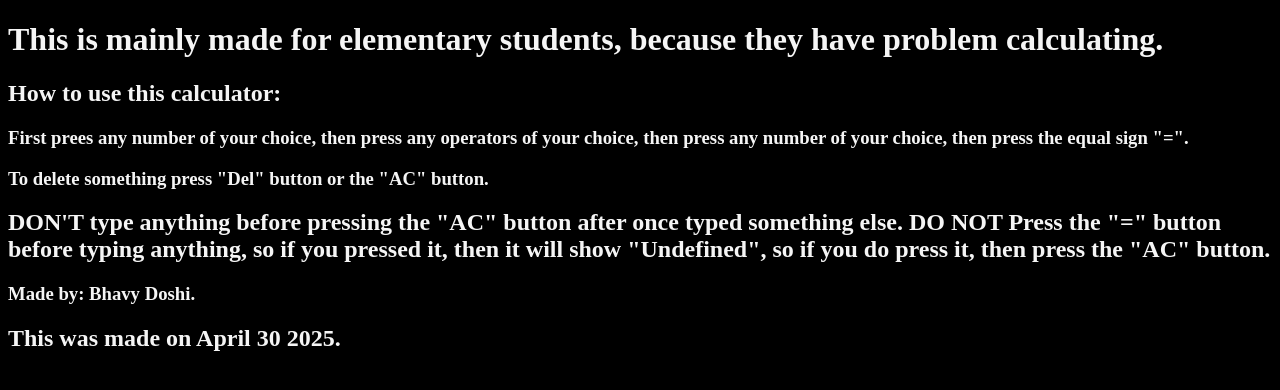
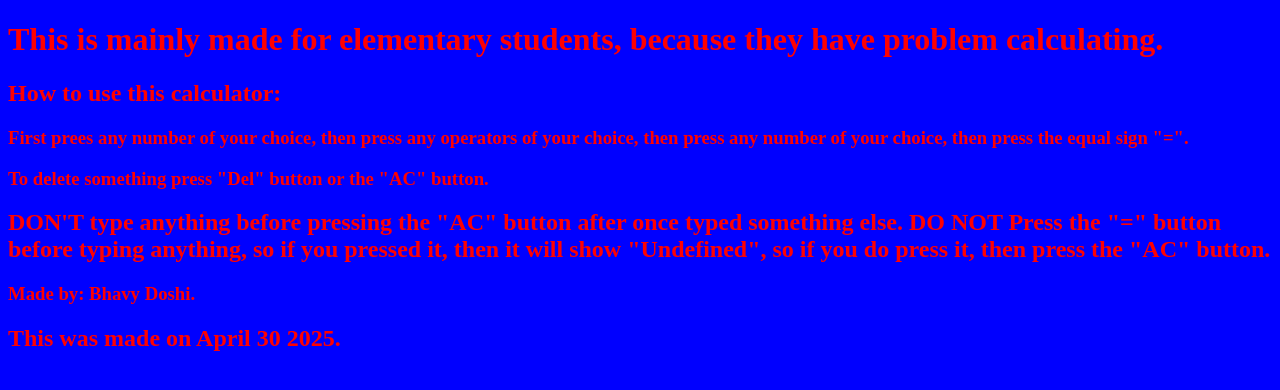
Before and after one commit to Bhavy0309/why, a plain HTML site: page aboutme.html in a window 1280 px wide. Drawn offline with Linux system fonts and the light colour scheme.

Commit message:
Update aboutme.css

```diff
--- a/aboutme.css
+++ b/aboutme.css
@@ -1,7 +1,6 @@
 *{
-    background-color: black;
+    background-color: blue;
 }
 .do{
-    color: whitesmoke;
-    padding: green;
+    color: red;
 }
```
